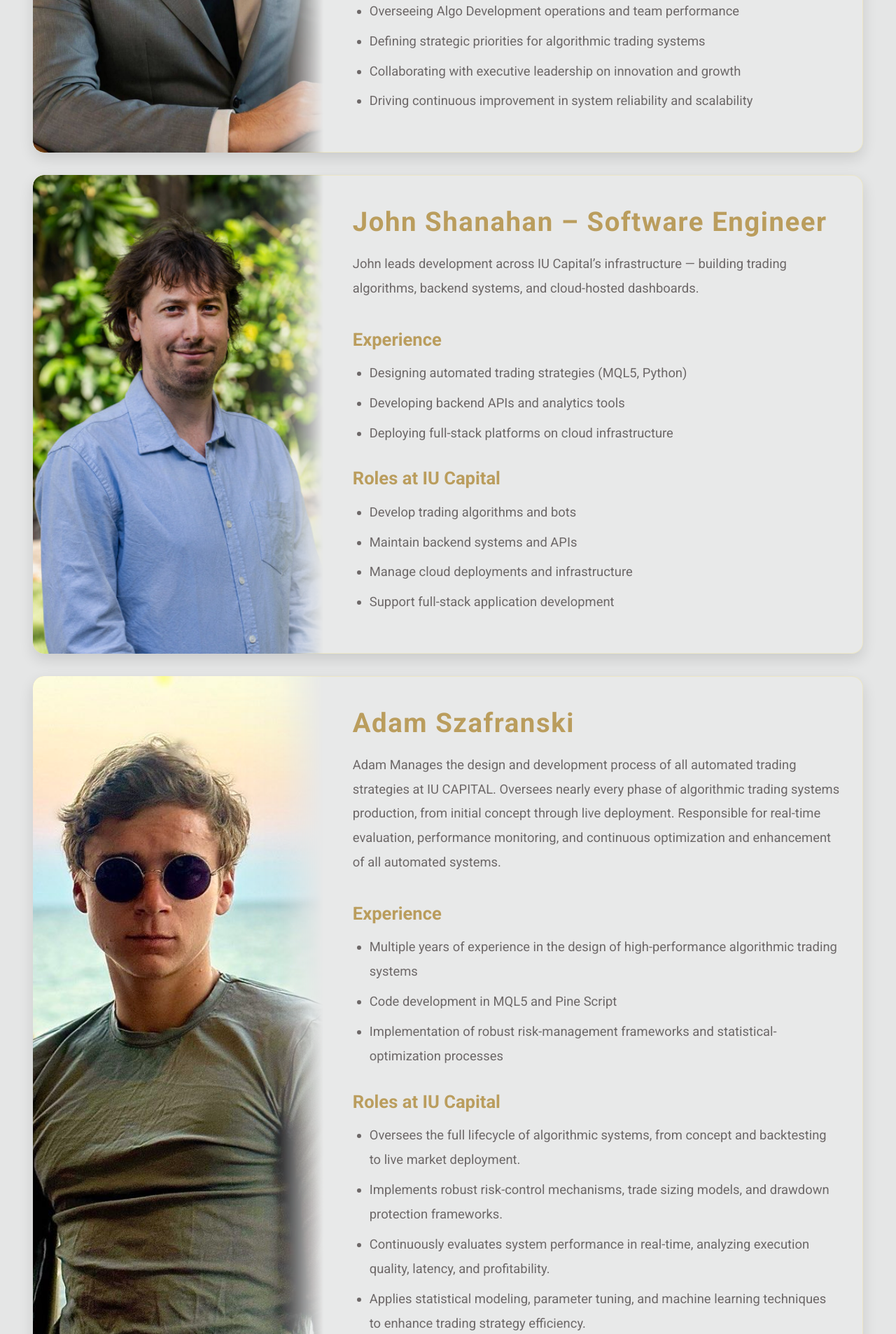
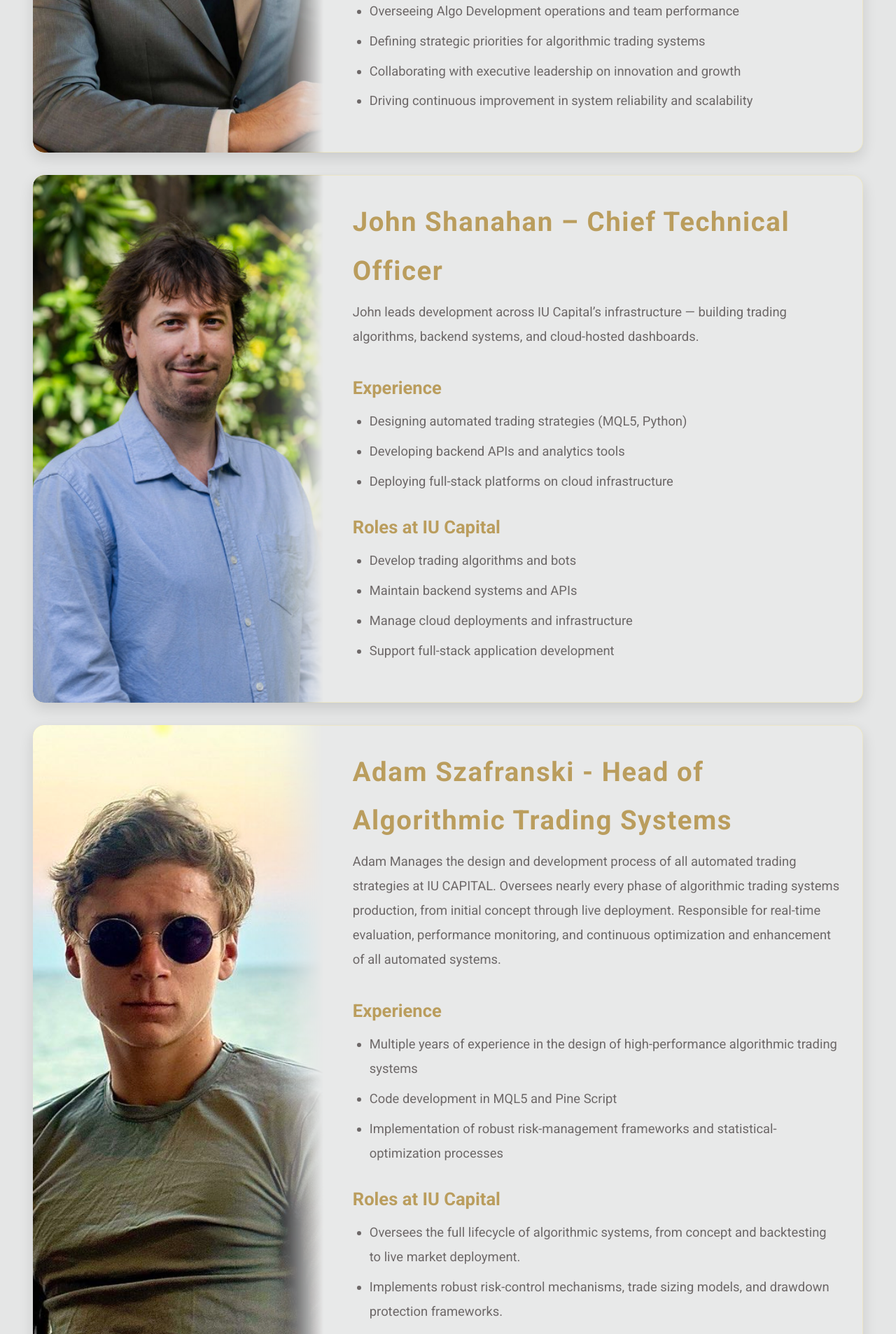
Before and after one commit to IU-Capital/Website, a Flask app: page /about in a window 1280 px wide. Shown: the part 2334-4240 px from the top of the page at 70% size. Run offline with Flask 3, Linux system fonts and the light colour scheme.

Commit message:
updated about page and images

```diff
--- a/app/templates/about.html
+++ b/app/templates/about.html
@@ -128,7 +128,7 @@
     <div class="card">
       <img src="{{ url_for('static', filename='images/our-team/JohnNew.jpeg') }}" alt="John Shanahan" />
       <div class="card_content">
-        <h2 class="team_name">John Shanahan – Software Engineer</h2>
+        <h2 class="team_name">John Shanahan – Chief Technical Officer</h2>
 
         <p class="team_bio">
           John leads development across IU Capital’s infrastructure — building trading algorithms, backend systems,
@@ -159,7 +159,7 @@
     <div class="card">
       <img src="{{ url_for('static', filename='images/our-team/adam.jpg') }}" alt="name" />
       <div class="card_content">
-        <h2 class="team_name">Adam Szafranski</h2>
+        <h2 class="team_name">Adam Szafranski - Head of Algorithmic Trading Systems</h2>
         <p class="team_bio">
           Adam Manages the design and development process of all automated trading strategies at IU CAPITAL.
           Oversees nearly every phase of algorithmic trading systems production, from initial concept through
```
